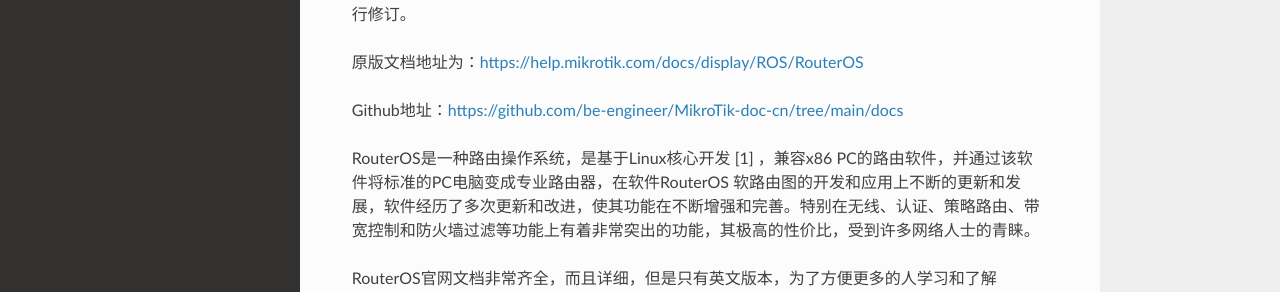
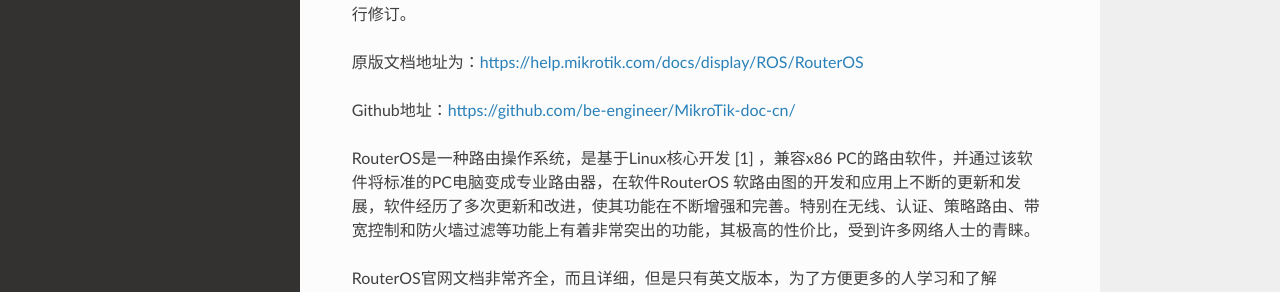
Before and after one commit to be-engineer/MikroTik-doc-cn, a Sphinx documentation site: the page built from source/index.rst, in a window 1280 px wide and 900 px high. Shown: the part 189-481 px from the top of the window. Built offline with Sphinx 7.4.7 and the Read the Docs theme 2.0.0, drawn with Linux system fonts in a browser that asks for light colours; pages that are not in the unit, such as notebooks, are missing from menus; some of the changed lines change nothing that is shown.

Commit message:
Update index.rst

```diff
--- a/source/index.rst
+++ b/source/index.rst
@@ -6,7 +6,7 @@
 
 原版文档地址为：https://help.mikrotik.com/docs/display/ROS/RouterOS
 
-Github地址：https://github.com/be-engineer/MikroTik-doc-cn/tree/main/docs
+Github地址：https://github.com/be-engineer/MikroTik-doc-cn/
 
 RouterOS是一种路由操作系统，是基于Linux核心开发 [1]  ，兼容x86 PC的路由软件，并通过该软件将标准的PC电脑变成专业路由器，在软件RouterOS 软路由图的开发和应用上不断的更新和发展，软件经历了多次更新和改进，使其功能在不断增强和完善。特别在无线、认证、策略路由、带宽控制和防火墙过滤等功能上有着非常突出的功能，其极高的性价比，受到许多网络人士的青睐。
 
```
